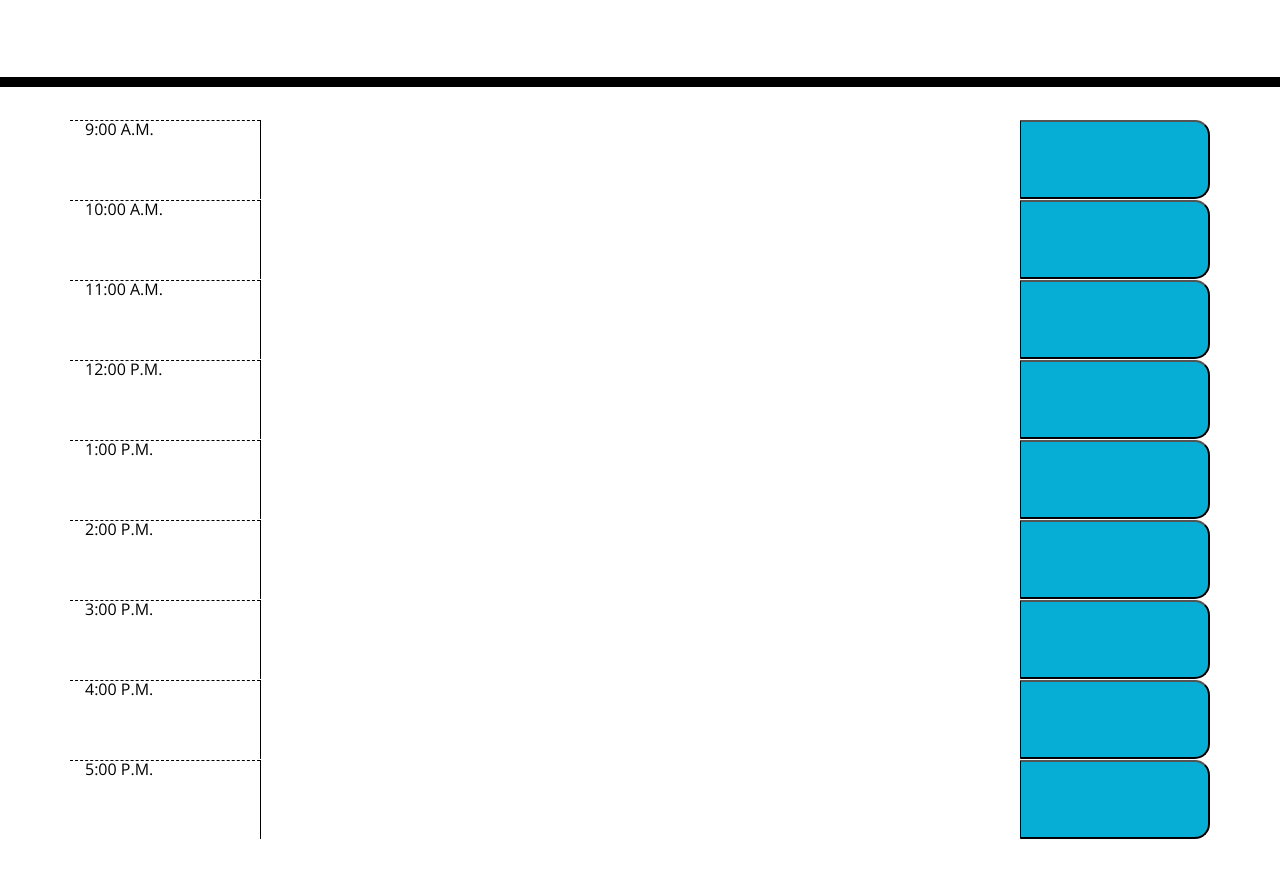
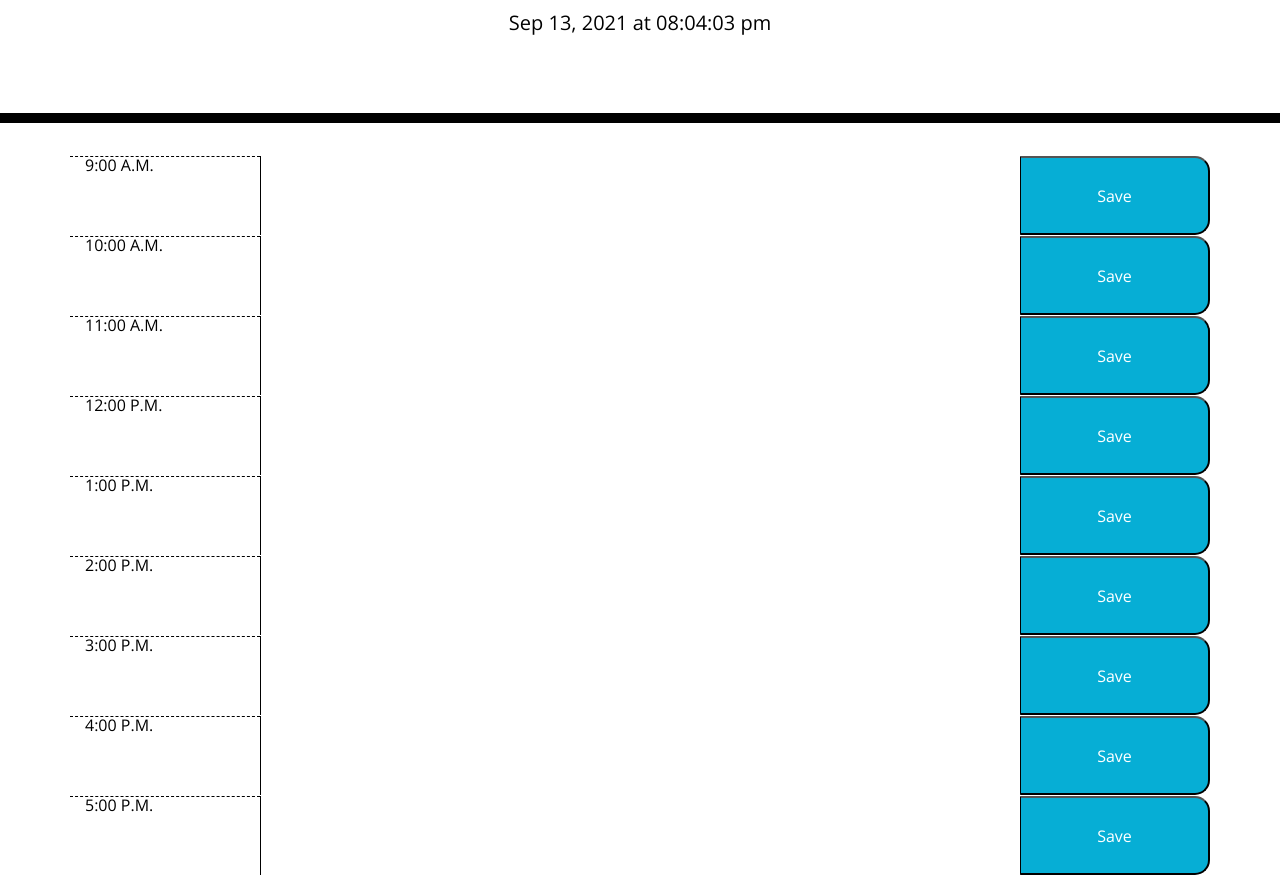
Before and after one commit to hargis32/HW-Section-5-WorkDayScheduler, a plain HTML site: page index.html in a window 1280 px wide. Shown: the part 181-1056 px from the top of the page. Before the commit the page ends 1020 px from the top, so only its background shows below. Drawn offline with nearby package versions, Linux system fonts and the light colour scheme.

Commit message:
added working time and date display

```diff
--- a/index.html
+++ b/index.html
@@ -33,60 +33,61 @@
       <div class="row" id="hr9">
         <div class="col-2 hour">9:00 A.M.</div>
         <textarea class="col-8 planText9"></textarea>
-        <button class="col-2 saveBtn"></button>
+        <button class="col-2 saveBtn">Save</button>
       </div>
 
       <div class="row" id="hr10">
         <div class="col-2 hour">10:00 A.M.</div>
         <textarea class="col-8 planText10"></textarea>
-        <button class="col-2 saveBtn"></button>
+        <button class="col-2 saveBtn">Save</button>
       </div>
 
       <div class="row" id="hr11">
         <div class="col-2 hour">11:00 A.M.</div>
         <textarea class="col-8 planText11"></textarea>
-        <button class="col-2 saveBtn"></button>
+        <button class="col-2 saveBtn">Save</button>
       </div>
 
       <div class="row" id="hr12">
         <div class="col-2 hour">12:00 P.M.</div>
         <textarea class="col-8 planText12"></textarea>
-        <button class="col-2 saveBtn"></button>
+        <button class="col-2 saveBtn">Save</button>
       </div>
 
       <div class="row" id="hr13">
         <div class="col-2 hour">1:00 P.M.</div>
         <textarea class="col-8 planText13"></textarea>
-        <button class="col-2 saveBtn"></button>
+        <button class="col-2 saveBtn">Save</button>
       </div>
 
       <div class="row" id="hr14">
         <div class="col-2 hour">2:00 P.M.</div>
         <textarea class="col-8 planText14"></textarea>
-        <button class="col-2 saveBtn"></button>
+        <button class="col-2 saveBtn">Save</button>
       </div>
 
       <div class="row" id="hr15">
         <div class="col-2 hour">3:00 P.M.</div>
         <textarea class="col-8 planText15"></textarea>
-        <button class="col-2 saveBtn"></button>
+        <button class="col-2 saveBtn">Save</button>
       </div>
 
       <div class="row" id="hr16">
         <div class="col-2 hour">4:00 P.M.</div>
         <textarea class="col-8 planText16"></textarea>
-        <button class="col-2 saveBtn"></button>
+        <button class="col-2 saveBtn">Save</button>
       </div>
 
       <div class="row" id="hr17">
         <div class="col-2 hour">5:00 P.M.</div>
         <textarea class="col-8 planText17"></textarea>
-        <button class="col-2 saveBtn"></button>
+        <button class="col-2 saveBtn">Save</button>
       </div>
 
     </div>
 
     <script src="https://cdnjs.cloudflare.com/ajax/libs/jquery/3.2.1/jquery.min.js"></script>
     <script src="https://cdnjs.cloudflare.com/ajax/libs/moment.js/2.24.0/moment.min.js"></script>
+    <script src="script.js"></script>
   </body>
 </html>
--- a/script.js
+++ b/script.js
@@ -0,0 +1,8 @@
+var timeDisplayEl = $('#currentDay');
+
+function displayTime() {
+    var rightNow = moment().format('MMM DD, YYYY [at] hh:mm:ss a');
+    timeDisplayEl.text(rightNow);
+}
+
+setInterval(displayTime, 1000);
```
